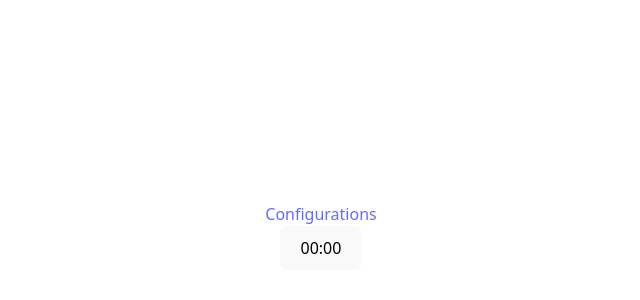
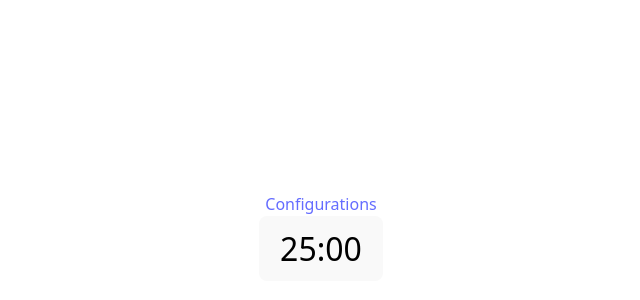
Before and after one commit to rioscris/pomodoro, a React (Vite) app: page / in a window 1280 px wide. Shown: the part 164-464 px from the top of the page, without its empty margins (319-959 px from the left). Built offline with nearby package versions, Linux system fonts and the light colour scheme.

Commit message:
basic timer

```diff
--- a/package.json
+++ b/package.json
@@ -11,7 +11,8 @@
   },
   "dependencies": {
     "react": "^19.1.0",
-    "react-dom": "^19.1.0"
+    "react-dom": "^19.1.0",
+    "react-timer-hook": "^4.0.5"
   },
   "devDependencies": {
     "@eslint/js": "^9.30.1",
--- a/src/components/Clock.tsx
+++ b/src/components/Clock.tsx
@@ -1,10 +1,33 @@
 import React from 'react';
+import { useTimer } from 'react-timer-hook';
+
+const minutesFromNow = (minutes: number): Date => {
+    const date = new Date();
+    date.setMinutes(date.getMinutes() + minutes);
+    return date;
+}
+
+const timeToString = (number: number): string => {
+    return number < 10 ? `0${number}` : `${number}`;
+}
 
 const Clock: React.FC = () => {
+    const defaultExpiryTimestamp = minutesFromNow(25);
+    const onExpire = () => {
+        console.warn("Timer expired!");
+    }
+    const { minutes, seconds, pause, isRunning, resume } = useTimer({ expiryTimestamp: defaultExpiryTimestamp, onExpire, autoStart: false })
+    const toggleTimer = () => {
+        if (isRunning) {
+            pause();
+        } else {
+            resume();
+        }
+    }
     return (
         <div>
-            <button>
-                00:00
+            <button onClick={toggleTimer} style={{ fontSize: '2em', padding: '10px 20px' }}>
+                {timeToString(minutes)}:{timeToString(seconds)}
             </button>
         </div>
     );
```
Also changed, not shown: 1 other file (tests, documents, lock files or other folders).
